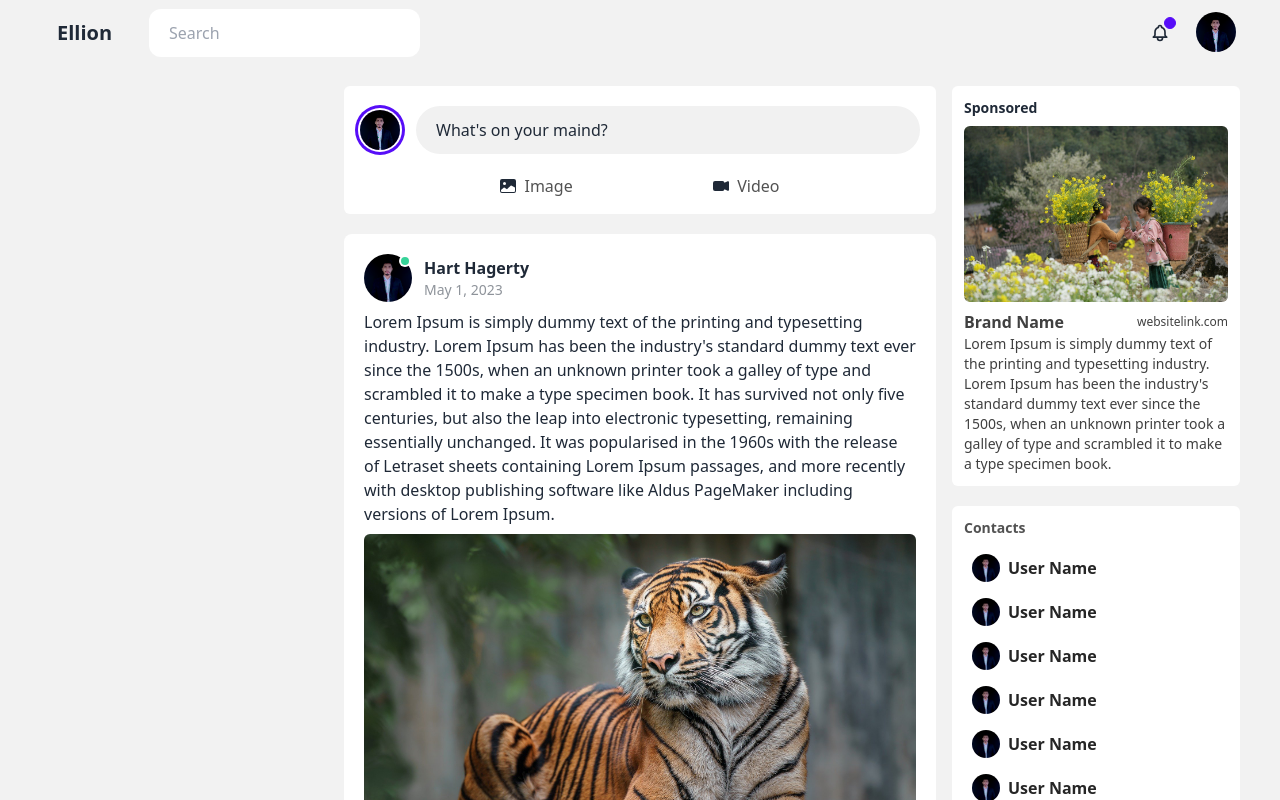
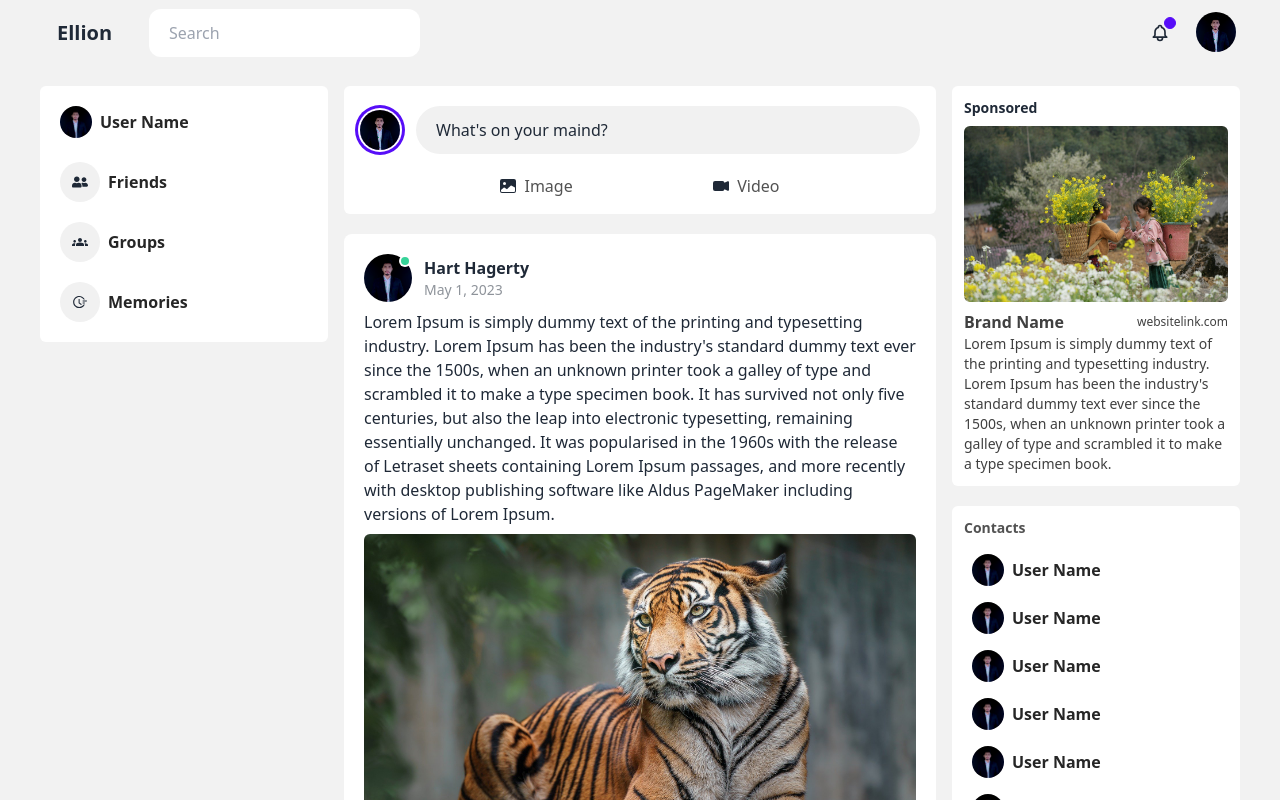
Before and after one commit to hasibul-kabir/ellion-socialmedia-client, a React (Create React App) app: page /feed in a window 1280 px wide. Shown: the top 800 px of the page. Built offline with nearby package versions, Linux system fonts and the light colour scheme.

Commit message:
right part system list design

```diff
--- /dev/null
+++ b/src/components/Home/LeftPart/Systems.js
@@ -0,0 +1,37 @@
+import React from 'react'
+import EachUser from '../RightPart/EachUser'
+
+import { FaUserFriends } from 'react-icons/fa';
+import { MdGroups } from 'react-icons/md';
+import { AiOutlineFieldTime } from 'react-icons/ai';
+
+const Systems = () => {
+    return (
+        <div className='p-3 w-full rounded-md bg-base-100'>
+            <EachUser />
+
+            <div className='mt-2 flex flex-col gap-y-1'>
+                <div className='flex items-center gap-x-2 w-full rounded-md p-2 cursor-pointer hover:bg-basic'>
+                    <div className="p-3 rounded-full bg-basic ">
+                        <FaUserFriends />
+                    </div>
+                    <p className='text-base text-neutral-800 font-semibold'>Friends</p>
+                </div>
+                <div className='flex items-center gap-x-2 w-full rounded-md p-2 cursor-pointer hover:bg-basic'>
+                    <div className="p-3 rounded-full bg-basic ">
+                        <MdGroups />
+                    </div>
+                    <p className='text-base text-neutral-800 font-semibold'>Groups</p>
+                </div>
+                <div className='flex items-center gap-x-2 w-full rounded-md p-2 cursor-pointer hover:bg-basic'>
+                    <div className="p-3 rounded-full bg-basic ">
+                        <AiOutlineFieldTime />
+                    </div>
+                    <p className='text-base text-neutral-800 font-semibold'>Memories</p>
+                </div>
+            </div>
+        </div>
+    )
+}
+
+export default Systems
--- a/src/components/Home/RightPart/EachUser.js
+++ b/src/components/Home/RightPart/EachUser.js
@@ -5,7 +5,7 @@ const EachUser = () => {
     return (
         <div className='flex items-center gap-x-2 w-full rounded-md p-2 cursor-pointer hover:bg-basic'>
             <div className="avatar">
-                <div className="w-7 rounded-full">
+                <div className="w-8 rounded-full">
                     <img src={avatar} alt="avatar" />
                 </div>
             </div>
--- a/src/pages/Home.js
+++ b/src/pages/Home.js
@@ -4,13 +4,14 @@ import CreatePost from '../components/Home/createPost/CreatePost'
 import FeedPosts from '../components/Home/feedPosts/FeedPosts'
 import Advertisement from '../components/Home/RightPart/Advertisement'
 import Contacts from '../components/Home/RightPart/Contacts'
+import Systems from '../components/Home/LeftPart/Systems'
 
 const Home = () => {
     return (
         <Layout>
             <div className='mx-5 md:mx-10 mt-5 grid md:grid-cols-4 grid-cols-1 md:gap-x-4'>
                 <div className='hidden md:block'>
-
+                    <Systems />
                 </div>
 
                 <div className='feed col-span-2 flex flex-col'>
@@ -19,10 +20,8 @@ const Home = () => {
                 </div>
 
                 <div className='hidden md:block'>
-                    {/* <div className='flex flex-col gap-y-5'> */}
                     <Advertisement />
                     <Contacts />
-                    {/* </div> */}
                 </div>
             </div>
         </Layout>
```
